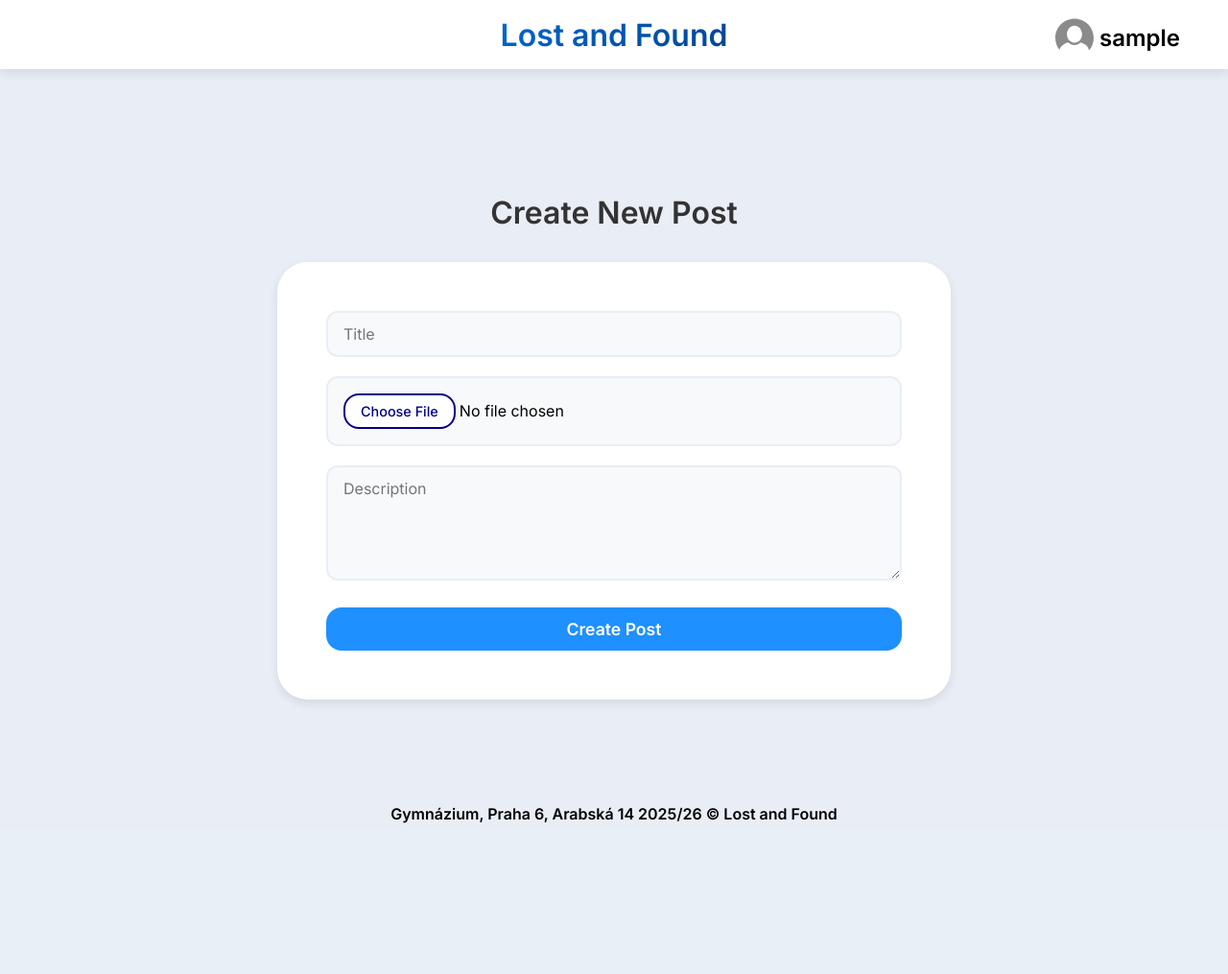
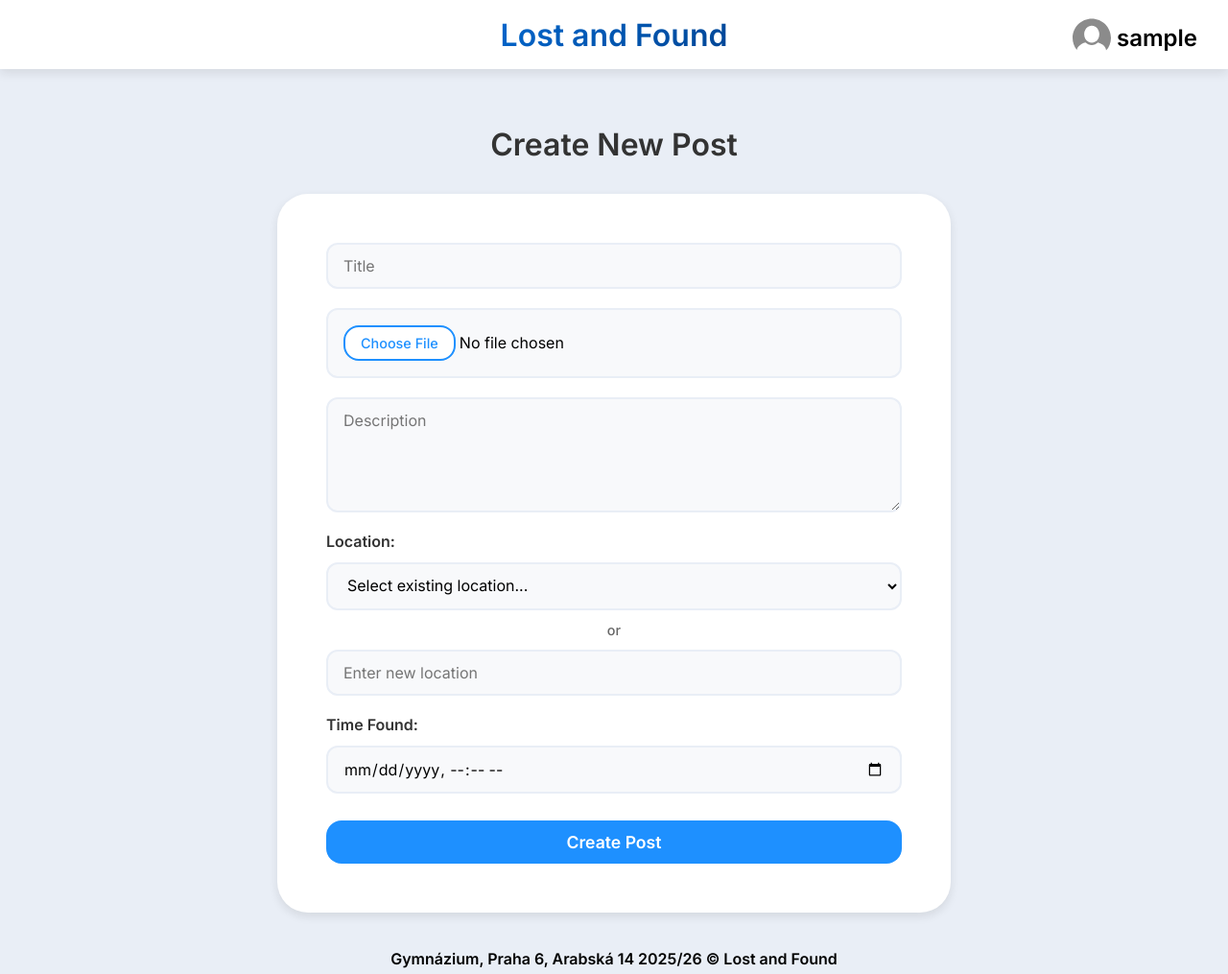
Before and after one commit to BrunoChvalkovsky/rocnikovy_projekt_lostandfound, a Django app: page /createpost/ in a window 1280 px wide. Shown: the whole page at 96% size. Before the commit the page ends 858 px from the top, so only its background shows below. Run offline with Django 5.2, Linux system fonts and the light colour scheme; the visitor is signed in with stand-in values (Sample User, id 1); data that the repository does not hold is empty.

Commit message:
models added location and time, info added to homepage and details page

```diff
--- a/lostandfound/admin.py
+++ b/lostandfound/admin.py
@@ -1,7 +1,8 @@
 from django.contrib import admin
 
 # Register your models here.
-from .models import Profile, Post
+from .models import Profile, Post, Location
 
 admin.site.register(Post)
 admin.site.register(Profile)
+admin.site.register(Location)
--- a/lostandfound/models.py
+++ b/lostandfound/models.py
@@ -1,7 +1,6 @@
 from django.db import models
 from django.contrib.auth.models import User
 from django.core.validators import FileExtensionValidator
-
 
 class Profile(models.Model):
     user = models.OneToOneField(User, on_delete=models.CASCADE)
@@ -10,6 +9,15 @@ class Profile(models.Model):
 
     def __str__(self):
         return self.name
+
+class Location(models.Model):
+    name = models.CharField(max_length=100, unique=True)
+
+    def __str__(self):
+        return self.name
+
+    class Meta:
+        ordering = ['name']
 
 class Post(models.Model):
     owner = models.ForeignKey(
@@ -20,6 +28,14 @@ class Post(models.Model):
     title = models.CharField(max_length=80)
     description = models.TextField()
     image = models.ImageField(upload_to="post_images/")
+    location = models.ForeignKey(
+        Location,
+        on_delete=models.SET_NULL,
+        null=True,
+        blank=True,
+        related_name="posts"
+    )
+    time_found = models.DateTimeField(null=True, blank=True)
     is_solved = models.BooleanField(default=False)
 
     def __str__(self):
--- a/lostandfound/templates/project/createpost.html
+++ b/lostandfound/templates/project/createpost.html
@@ -1,35 +1,48 @@
 {% extends 'project/base.html' %}
 {% load static %}
-
 {% block title %}
     <title>
         Create New Post
     </title>
 {% endblock %}
-
 {% block head %}
-    {{ block.super }}
+{{ block.super }}
     <link rel="stylesheet" href="{% static 'project/css/createpost.css' %}">
 {% endblock %}
-
 {% block header %}
 {% endblock %}
-
 {% block main %}
     <div class="create-post-container">
     <h2>Create New Post</h2>
     <form method="POST" enctype="multipart/form-data">
-        {% csrf_token %}
+{% csrf_token %}
         <input class="title-input" type="text" name="title" placeholder="Title" value="{{ title|default:'' }}" required>
         <input class="file-input" type="file" name="image" accept="image/*" required>
         <textarea class="description-input" name="description" placeholder="Description" required>{{ description|default:'' }}</textarea>
+
+        <div class="location-group">
+            <label for="location-select">Location:</label>
+            <select class="location-select" name="location" id="location-select" required>
+                <option value="">Select existing location...</option>
+{% for location in locations %}
+                <option value="{{ location.id }}" {% if selected_location == location.id|stringformat:"s" %}selected{% endif %}>{{ location.name }}</option>
+{% endfor %}
+            </select>
+            <span class="or-text">or</span>
+            <input class="location-input" type="text" name="new_location" placeholder="Enter new location" value="{{ new_location|default:'' }}" required>
+        </div>
+
+        <div class="time-group">
+            <label for="time-found">Time Found:</label>
+            <input class="time-input" type="datetime-local" name="time_found" id="time-found" value="{{ time_found|default:'' }}" required>
+        </div>
+
         <button class="submit-button" type="submit">Create Post</button>
     </form>
-    {% if error %}
+{% if error %}
         <p style="color:red;">{{ error }}</p>
-    {% endif %}
+{% endif %}
     </div>
 {% endblock %}
-
 {% block footer %}
 {% endblock %}
--- a/lostandfound/templates/project/homepage.html
+++ b/lostandfound/templates/project/homepage.html
@@ -21,6 +21,7 @@
         <ul>
             {% for post in posts %}
                     <div class="post-item">
+                    <span class="post-header">
                         {% if post.owner == user %}
                             <a class="owner" href="{% url 'myposts' %}">
                                 <img class="user-img" src="{% static 'project/images/user-blank.svg' %}" alt="{{ profile.name|default:'User' }}">
@@ -32,6 +33,11 @@
                             {{ post.owner.profile.name }}
                         </a>
                         {% endif %}
+                        <div class="location-time">
+                            <h3 class="post-location">Location found at: {{ post.location.name }}</h3>
+                            <h3 class="post-time">Time found: {{ post.time_found|date:"F j, Y, g:i a" }}
+                        </div>
+                    </span>
                         <a class="post-content" href="{% url 'postdetails' post.id %}">
                             <h2 class="post-title">{{ post.title }}</h2>
                             <img class="post-image" src="{{ post.image.url }}" alt="{{ post.title }}">
--- a/lostandfound/views.py
+++ b/lostandfound/views.py
@@ -2,7 +2,7 @@ from django.shortcuts import render, redirect, get_object_or_404
 from django.contrib.auth import authenticate, login as auth_login, logout as auth_logout
 from django.contrib.auth.decorators import login_required
 from django.contrib.auth.models import User
-from .models import Post, Profile
+from .models import Post, Profile, Location
 from io import BytesIO
 import uuid
 from django.core.files.base import ContentFile
@@ -22,6 +22,7 @@ def homepage(request):
                 {
                         'posts': posts,
                         "profile": profile,
+                        "locations": Location.objects.all()
                   })
 
 def postdetails(request, id):
@@ -58,45 +59,70 @@ def createpost(request):
         title = request.POST.get("title", "")
         description = request.POST.get("description", "")
         image = request.FILES.get("image")
+        location_id = request.POST.get("location")
+        new_location = request.POST.get("new_location")
+        time_found = request.POST.get("time_found")
 
         if not image:
+            locations = Location.objects.all()
             return render(request, "project/createpost.html", {
                 "error": "Image is required.",
                 "title": title,
                 "description": description,
+                "selected_location": location_id,
+                "new_location": new_location,
+                "time_found": time_found,
+                "profile": profile,
+                "locations": locations,
             })
 
         try:
             img = Image.open(image)
             img = img.convert("RGB")
-
             buffer = BytesIO()
             img.save(buffer, format="JPEG", quality=85)
             buffer.seek(0)
-
             filename = f"{uuid.uuid4()}.jpg"
             jpg_image = ContentFile(buffer.read(), name=filename)
         except Exception:
+            locations = Location.objects.all()
             return render(request, "project/createpost.html", {
                 "error": "Invalid or unsupported image file.",
                 "title": title,
                 "description": description,
+                "selected_location": location_id,
+                "new_location": new_location,
+                "time_found": time_found,
+                "profile": profile,
+                "locations": locations,
             })
+
+        # Handle location - prefer new_location if provided
+        location = None
+        if new_location and new_location.strip():
+            location, created = Location.objects.get_or_create(name=new_location.strip())
+        elif location_id:
+            try:
+                location = Location.objects.get(id=location_id)
+            except Location.DoesNotExist:
+                pass
 
         Post.objects.create(
             owner=request.user,
             title=title,
             description=description,
             image=jpg_image,
+            location=location,
+            time_found=time_found if time_found else None,
         )
-
         return redirect("myposts")
 
-    return render(request, "project/createpost.html",{
-                      "profile": profile,
+    # GET request
+    locations = Location.objects.all()
+    return render(request, "project/createpost.html", {
+        "profile": profile,
+        "locations": locations,
     })
-
-
 def userposts(request, id):
     posts = Post.objects.filter(owner__id=id)
     posts = posts.order_by('-id')
--- a/static/project/css/base.css
+++ b/static/project/css/base.css
@@ -20,6 +20,9 @@ h2 {
     font: 600 3.5vh 'Inter', sans-serif;
 }
 
+h3 {
+    font: 600 2.5vh 'Inter', sans-serif;
+}
 main {
     flex: 1;
     padding-top: 9vh;
@@ -87,7 +90,7 @@ main {
     margin-right: 2.5vw;
     border-radius: 2vh;
     height: 7vh;
-    width: 13vw;
+    width: fit-content;
 }
 .profile:hover {
     text-decoration: underline;
--- a/static/project/css/createpost.css
+++ b/static/project/css/createpost.css
@@ -29,7 +29,10 @@
 
 .title-input,
 .description-input,
-.file-input {
+.file-input,
+.location-select,
+.location-input,
+.time-input {
     font: 400 2vh 'Inter', sans-serif;
     padding: 1.5vh 2vh;
     border: 2px solid #e9eef6;
@@ -38,6 +41,16 @@
     transition: border-color 0.3s, background-color 0.3s;
     width: 100%;
     box-sizing: border-box;
+}
+
+.title-input:focus,
+.description-input:focus,
+.location-select:focus,
+.location-input:focus,
+.time-input:focus {
+    outline: none;
+    border-color: rgb(30, 144, 255);
+    background-color: white;
 }
 
 .description-input {
@@ -53,9 +66,9 @@
 
 .file-input::file-selector-button {
     font: 500 1.8vh 'Inter', sans-serif;
-    color: darkblue;
+    color: rgb(30, 144, 255);
     background-color: white;
-    border: 2px solid darkblue;
+    border: 2px solid rgb(30, 144, 255);
     border-radius: 2vh;
     padding: 1vh 2vh;
     cursor: pointer;
@@ -63,26 +76,46 @@
 }
 
 .file-input::file-selector-button:hover {
-    background-color: darkblue;
+    background-color: rgb(30, 144, 255);
     color: white;
+}
+
+.location-group,
+.time-group {
+    display: flex;
+    flex-direction: column;
+    gap: 1vh;
+}
+
+.location-group label,
+.time-group label {
+    font: 600 2vh 'Inter', sans-serif;
+    color: #333333;
+    margin-bottom: 0.5vh;
+}
+
+.or-text {
+    text-align: center;
+    font: 500 1.8vh 'Inter', sans-serif;
+    color: #666666;
+    margin: 0.5vh 0;
 }
 
 .submit-button {
     font: 600 2.2vh 'Inter', sans-serif;
     color: white;
     background-color: rgb(30, 144, 255);
-    border: 2px;
+    border: none;
     border-radius: 2vh;
     padding: 1.5vh 3vh;
     cursor: pointer;
-    transition: background-color 0.3s, transform 0.2s, box-shadow 0.3s;
+    transition: background-color 0.3s, box-shadow 0.3s;
     margin-top: 1vh;
 }
 
 .submit-button:hover {
     color: white;
     background-color: rgb(0, 102, 204);
-    transition: background-color 0.4s, color 0.5s;
     box-shadow: 0 6px 15px rgba(30, 30, 30, 0.2);
 }
 
```
Also changed, not shown: lostandfound/templates/project/postdetails.html (+9 -1 lines), requirements.txt (+3 -56 lines), static/project/css/homepage.css (+13 -4 lines), static/project/css/postdetails.css (+14 -1 lines), lostandfound/migrations/0001_initial.py, lostandfound/migrations/0002_post_is_solved.py (deleted), lostandfound/migrations/0003_alter_post_image.py (deleted), lostandfound/migrations/0004_alter_post_image.py (deleted).
